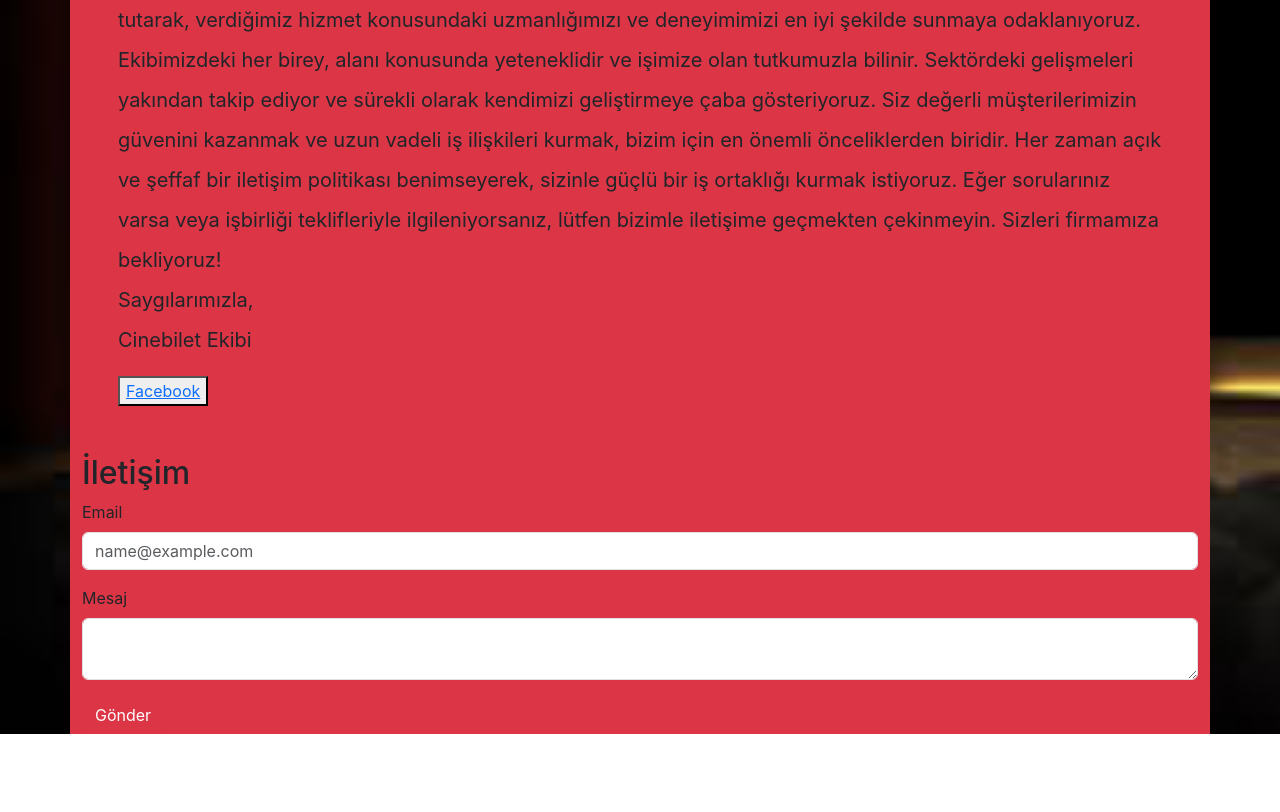
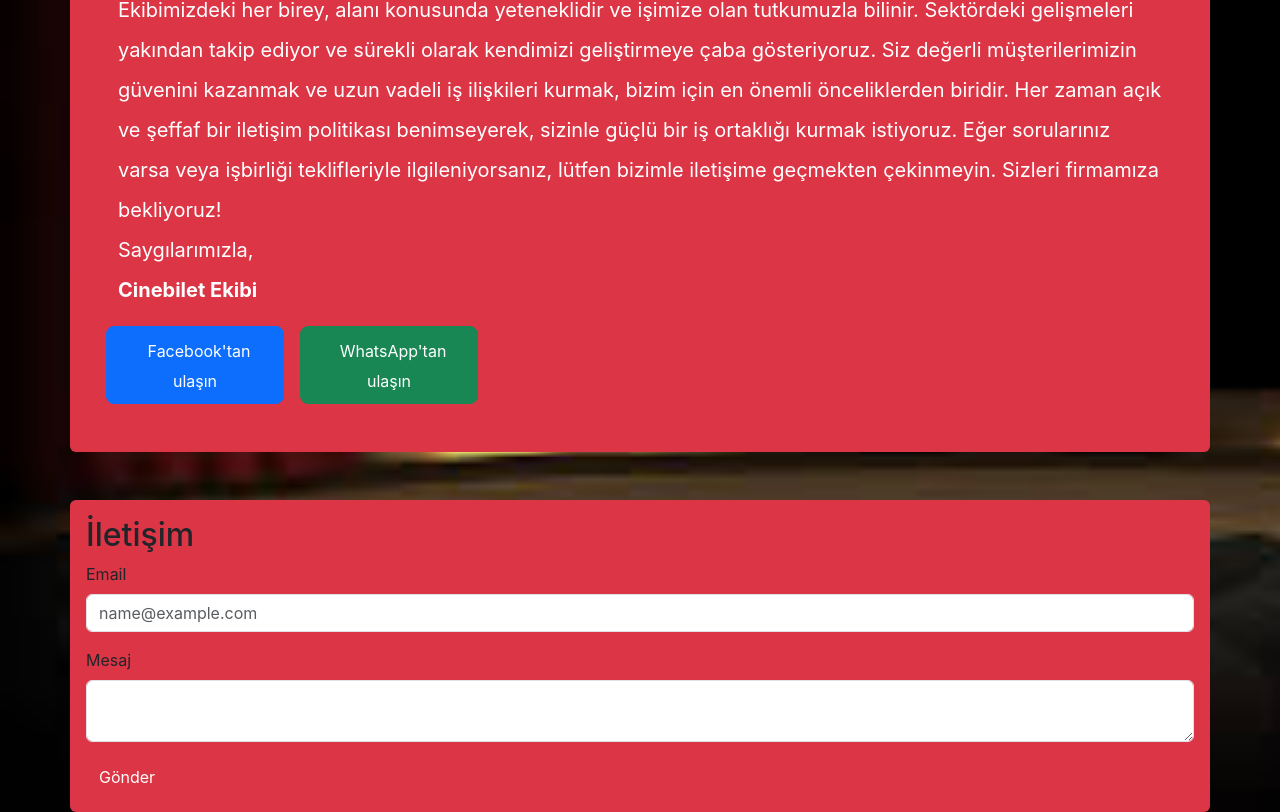
Before and after one commit to anilkrblt/cinebilet, a React (Create React App) app: page /about in a window 1280 px wide. Shown: the part 470-1282 px from the top of the page. Before the commit the page ends 1204 px from the top, so only its background shows below. Built offline with nearby package versions, Linux system fonts and the light colour scheme.

Commit message:
about kısmı yapıldı

```diff
--- a/package.json
+++ b/package.json
@@ -11,6 +11,7 @@
     "@types/node": "^16.18.94",
     "@types/react": "^18.2.74",
     "@types/react-dom": "^18.2.24",
+    "bootstrap-icons": "^1.11.3",
     "react": "^18.2.0",
     "react-dom": "^18.2.0",
     "react-router-dom": "^6.23.1",
--- a/src/components/About.tsx
+++ b/src/components/About.tsx
@@ -12,8 +12,8 @@ const About: React.FC = () => {
           <Navbar />
         </div>
       </div>
-      <div style={{ marginTop: "150px" }}>
-        <div className="container p-5 expense bg-danger navbar-spacing">
+      <div style={{ marginTop: "100px " }}>
+        <div className="container p-5 expense bg-danger navbar-spacing  text-white rounded">
           <h1>Hakkımızda</h1>
           <p className="lh-lg fs-5">
             Hoş Geldiniz! Firmamız, CineBilet, 2024 tarihinde kurulmuş bir Film
@@ -33,12 +33,19 @@ const About: React.FC = () => {
             teklifleriyle ilgileniyorsanız, lütfen bizimle iletişime geçmekten
             çekinmeyin. Sizleri firmamıza bekliyoruz!
             <br></br>Saygılarımızla,<br></br>
-            Cinebilet Ekibi
+            <span className="fw-bold">Cinebilet Ekibi</span>
           </p>
 
-          <button>
-            <a href=""> Facebook</a>
+          <div className="row">
+          <button className="btn btn-lg btn-primary col-2">
+
+            <span className="ms-2 fs-6">Facebook'tan ulaşın</span>
           </button>
+          <button className="btn btn-lg btn-success col-2 ms-3">
+
+            <span className="ms-2 fs-6">WhatsApp'tan ulaşın</span>
+          </button>
+          </div>
         </div>
       </div>
       <div className="">
--- a/src/components/ContactForm.tsx
+++ b/src/components/ContactForm.tsx
@@ -30,14 +30,14 @@ const ContactForm: React.FC = () => {
   };
 
   return (
-    <div className="container  bg-danger">
+    <div className="container  bg-danger mt-5 rounded p-3">
       <h2>İletişim</h2>
 
-      <div className="mb-3">
-        <label className="form-label">Email</label>
+      <div className="mb-3 ">
+        <label className="form-label ">Email</label>
         <input
           type="email"
-          className="form-control"
+          className="form-control col-3"
           id="exampleFormControlInput1"
           placeholder="name@example.com"
         ></input>
```
Also changed, not shown: 1 other file (tests, documents, lock files or other folders).
